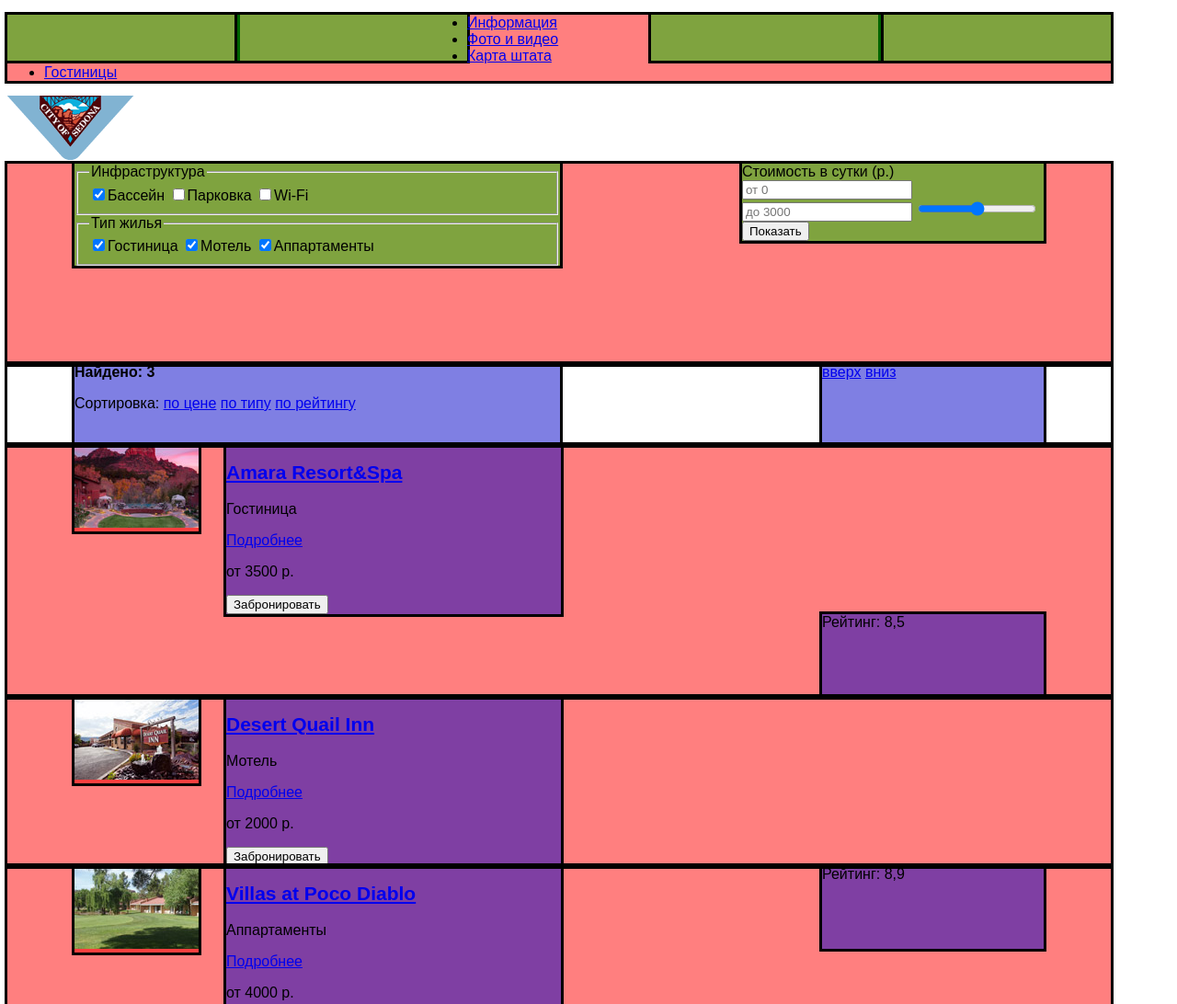
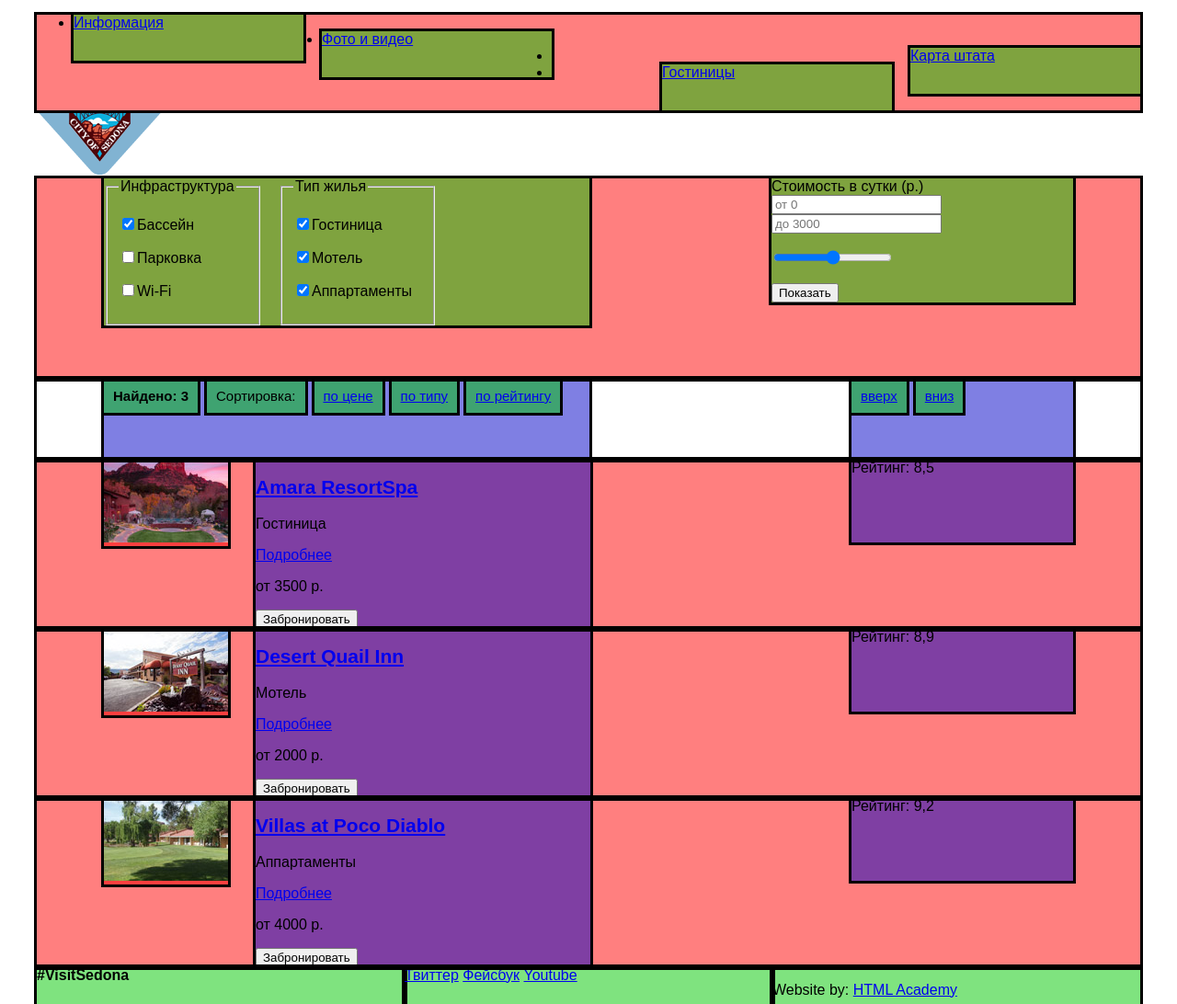
Before and after one commit to ag369/259477-sedona, a plain HTML site: page inner.html in a window 1280 px wide. Shown: the top 1092 px of the page at 92% size. Drawn offline with Linux system fonts and the light colour scheme.

Commit message:
Внесла правки по сеткам
Исправила код по замечаниям проверки в style.css, index.html  и
inner.html

```diff
--- a/css/style.css
+++ b/css/style.css
@@ -4,8 +4,12 @@
     clear: both;
 }
 
+.main-container {
+    width: 1200px;
+    margin: 0 auto;
+}
+
 .main-navigation {
-    width: 1200px;
     min-height: 56px;
     background: rgba(255, 0, 0, 0.5);
     outline: 3px solid #000000;
@@ -15,6 +19,7 @@
     float: left;
     width: 250px;
     min-height: 50px;
+    margin-right: 20px;
     background: rgba(0, 200, 0, 0.5);
     outline: 3px solid #000000;
 }
@@ -31,6 +36,7 @@
     float: right;
     width: 250px;
     min-height: 50px;
+    margin-left: 20px;
     background: rgba(0, 200, 0, 0.5);
     outline: 3px solid #000000;
 }
@@ -44,28 +50,24 @@
 }
 
 .index-content {
-    width: 1200px;
     min-height: 509px;
     background: rgba(255, 0, 0, 0.5);
     outline: 3px solid #000000;
 }
 
 .top-content {
-    width: 1200px;
     min-height: 208px;
     background: rgba(0, 0, 255, 0.5);
     outline: 3px solid #000000;
 }
 
 .index-content-advantages {
-    width: 1200px;
     height: 256px;
     background: rgba(255, 0, 0, 0.5);
     outline: 3px solid #000000;
 }
 
 .index-content-info {
-    width: 1200px;
     height: 256px;
     background: rgba(255, 0, 0, 0.5);
     outline: 3px solid #000000;
@@ -89,7 +91,6 @@
 }
 
 .features {
-    width: 1200px;
     min-height: 256px;
     background: rgba(255, 0, 0, 0.5);
     outline: 3px solid #000000;
@@ -155,21 +156,18 @@
 }
 
 .main-form-invite {
-    width: 1200px;
     min-height: 298px;
     background: rgba(0, 0, 255, 0.5);
     outline: 3px solid #000000;
 }
 
 .map {
-    width: 1200px;
     min-height: 478px;
     background: rgba(0, 0, 255, 0.5);
     outline: 3px solid #000000;
 }
 
 .main-footer {
-    width: 1200px;
     min-height: 120px;
     background: rgba(0, 200, 0, 0.5);
     outline: 3px solid #000000;
@@ -211,6 +209,17 @@
     outline: 3px solid #000000;
 }
 
+.chbox-left {
+    float: left;
+    width: 140px;
+    margin-right: 20px;
+}
+
+.radio-left {
+    float: left;
+    width: 140px;
+}
+
 .form-column-right {
     float: right;
     width: 328px;
@@ -220,7 +229,6 @@
 }
 
 .search-result {
-    width: 1200px;
     min-height: 88px;
     outline: 3px solid #000000;
 }
@@ -230,7 +238,19 @@
     width: 528px;
     min-height: 88px;
     margin-left: 73px;
+    font-size: 0;
     background: rgba(0, 0, 200, 0.5);
+    outline: 3px solid #000000;
+}
+
+.select {
+    display: inline-block;
+    font-size: 15px;
+    text-align: left;
+    vertical-align: middle;
+    margin-right: 10px;
+    padding: 10px;
+    background: rgba(0, 200, 0, 0.5);
     outline: 3px solid #000000;
 }
 
@@ -239,12 +259,12 @@
     width: 241px;
     min-height: 88px;
     margin-right: 73px;
+    font-size: 0;
     background: rgba(0, 0, 200, 0.5);
     outline: 3px solid #000000;
 }
 
 .search-result-item {
-    width: 1200px;
     min-height: 158px;
     background: rgba(255, 0, 0, 0.5);
     outline: 3px solid #000000;
@@ -275,19 +295,8 @@
     margin-right: 73px;
     background: rgba(0, 0, 200, 0.5);
     outline: 3px solid #000000;
-        box-sizing: border-box;
+    box-sizing: border-box;
 }
-
-
-
-
-
-
-
-
-
-
-
 
 body {
     font-family: "PT Sans", "Arial", sans-serif;
--- a/inner.html
+++ b/inner.html
@@ -8,25 +8,23 @@
 </head>
 
 <body>
+
+    <div class="main-container">
         <header class="main-header">
             <div class="container">
-      <nav class="main-navigation">
-        <div class="menu-item1"></div>
-        <div class="menu-item2"></div>
-        <div class="menu-item3"></div>
-        <div class="menu-item4"></div>
+                <nav class="main-navigation clearfix">
                     <ul>
                         <li>
-            <a href="#">Информация</a>
+                            <a class="menu-item1" href="#">Информация</a>
                         </li>
                         <li>
-            <a href="#">Фото и видео</a>
+                            <a class="menu-item2" href="#">Фото и видео</a>
                         </li>
                         <li>
-            <a href="#">Карта штата</a>
+                            <a class="menu-item3" href="#">Карта штата</a>
                         </li>
                         <li>
-            <a href="#">Гостиницы</a>
+                            <a class="menu-item4" href="#">Гостиницы</a>
                         </li>
                     </ul>
                 </nav>
@@ -37,24 +35,24 @@
         <main class="container">
             <form class="inner-form clearfix" action="#" method="get">
                 <div class="search-form form-column-left">
-        <fieldset>
+                    <fieldset class="chbox-left">
                         <legend class="search-form-title">Инфраструктура</legend>
-          <label><input type="checkbox" name="infrs" id="pool" checked>Бассейн</label>
-          <label><input type="checkbox" name="infrs" id="parking">Парковка</label>
-          <label><input type="checkbox" name="infrs" id="wi-fi">Wi-Fi</label>
+                        <p><label><input type="checkbox" name="infrs" id="pool" checked>Бассейн</label></p>
+                        <p> <label><input type="checkbox" name="infrs" id="parking">Парковка</label></p>
+                        <p><label><input type="checkbox" name="infrs" id="wi-fi">Wi-Fi</label></p>
                     </fieldset>
-        <fieldset>
+                    <fieldset class="radio-left">
                         <legend class="search-form-title">Тип жилья</legend>
-          <label><input type="checkbox" name="hotel-type" id="hotel" checked>Гостиница</label>
-          <label><input type="checkbox" name-"hotel-type" id="motel" checked>Мотель</label>
-          <label><input type="checkbox" name="hotel-type" id="appartment" checked>Аппартаменты</label>
+                        <p><label><input type="checkbox" name="hotel-type" id="hotel" checked>Гостиница</label></p>
+                        <p><label><input type="checkbox" name-"hotel-type" id="motel" checked>Мотель</label></p>
+                        <p> <label><input type="checkbox" name="hotel-type" id="appartment" checked>Аппартаменты</label></p>
                     </fieldset>
                 </div>
                 <div class="search-form form-column-right">
                     <label class="search-form-title">Стоимость в сутки (р.) </label><br>
                     <input type="text" name="min-price" placeholder="от 0">
                     <input type="text" name="max-price" placeholder="до 3000">
-        <input type="range" name="price-range">
+                    <p><input type="range" name="price-range"></p>
                     <button class="search-form-btn" type="submit">Показать</button>
                 </div>
             </form>
@@ -62,15 +60,16 @@
             <!--Начало блока сортировки-->
             <div class="search-result clearfix">
                 <div class="search-result-summary summary-column-left">
-        <b>Найдено: 3</b>
-        <p>Сортировка:
-          <a href="#">по цене</a>
-          <a href="#">по типу</a>
-          <a href="#">по рейтингу</a>
+                    <div class="select"><b>Найдено: 3</b></div>
+                    <div class="select">Сортировка:</div>
+                    <div class="select"><a href="#">по цене</a></div>
+                    <div class="select"><a href="#">по типу</a></div>
+                    <div class="select"><a href="#">по рейтингу</a>
+                    </div>
                 </div>
                 <div class="search-result-summary summary-column-right">
-        <a class="search-result-up" href="#">вверх</a>
-        <a class="search-result-down" href="#">вниз</a>
+                    <div class="select"><a class="search-result-up" href="#">вверх</a></div>
+                    <div class="select"><a class="search-result-down" href="#">вниз</a></div>
                 </div>
             </div>
             <!--Конец блока сортировкаи-->
@@ -78,10 +77,11 @@
             <div class="search-result-list">
                 <!--Результат поиска 1-->
                 <div class="search-result-item clearfix">
-        <article class="search-result-info item-column-left clearfix">
-          <a class="search-result-pic" href="#"><img src="img/amara-pre.jpg" width="135px" height="90px" alt="Amara Resort&Spa"></a>
+                    <article class="search-result-info item-column-left">
+                        <a class="search-result-pic" href="#"><img src="img/amara-pre.jpg" width="135px" height="90px" alt="Amara ResortSpa"></a>
+
                         <div class="item-info">
-            <h2 class="item-title"><a href="#">Amara Resort&Spa</a>
+                            <h2 class="item-title"><a href="#">Amara ResortSpa</a>
                             </h2>
                             <div class="hotel-type">
                                 <p>Гостиница</p>
@@ -92,11 +92,11 @@
                                 <button class="search-result-btn">Забронировать</button>
                             </div>
                         </div>
-        </article>
                         <div class="search-result-rating item-column-right">
                             <i class="icon-star"></i>
                             <span class="rating">Рейтинг: 8,5</span></p>
                         </div>
+                    </article>
                 </div>
 
                 <!--Результат поиска 2-->
@@ -115,11 +115,11 @@
                                 <button class="search-result-btn">Забронировать</button>
                             </div>
                         </div>
-        </article>
                         <div class="search-result-rating item-column-right">
                             <i class="icon-star"></i>
                             <span class="rating">Рейтинг: 8,9</span></p>
                         </div>
+                    </article>
                 </div>
                 <!--Результат поиска 3-->
                 <div class="search-result-item">
@@ -137,17 +137,18 @@
                                 <button class="search-result-btn">Забронировать</button>
                             </div>
                         </div>
-        </article>
                         <div class="search-result-rating item-column-right">
                             <i class="icon-star"></i>
                             <span class="rating">Рейтинг: 9,2</span></p>
                         </div>
+                    </article>
+
                 </div>
             </div>
             <!--Конец блока результатов поиска-->
         </main>
 
-  <footer class="main-footer">
+        <footer class="main-footer clearfix">
             <div class="container">
                 <div class="footer-site-name">
                     <b>#VisitSedona</b>
@@ -164,7 +165,7 @@
                 </div>
             </div>
         </footer>
-
+    </div>
 </body>
 
 </html>
```
Also changed, not shown: index.html (+9 -10 lines). Lines whose indentation alone changed are shown as unchanged.
